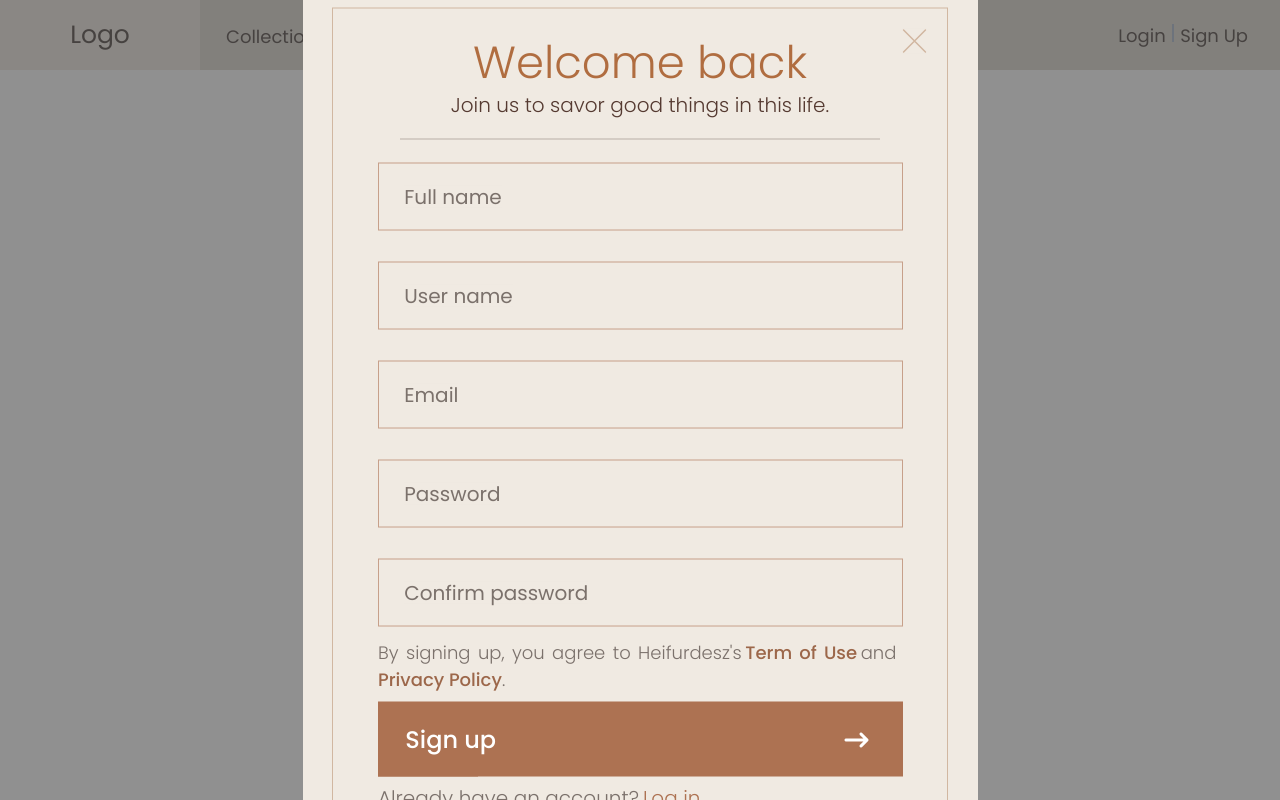
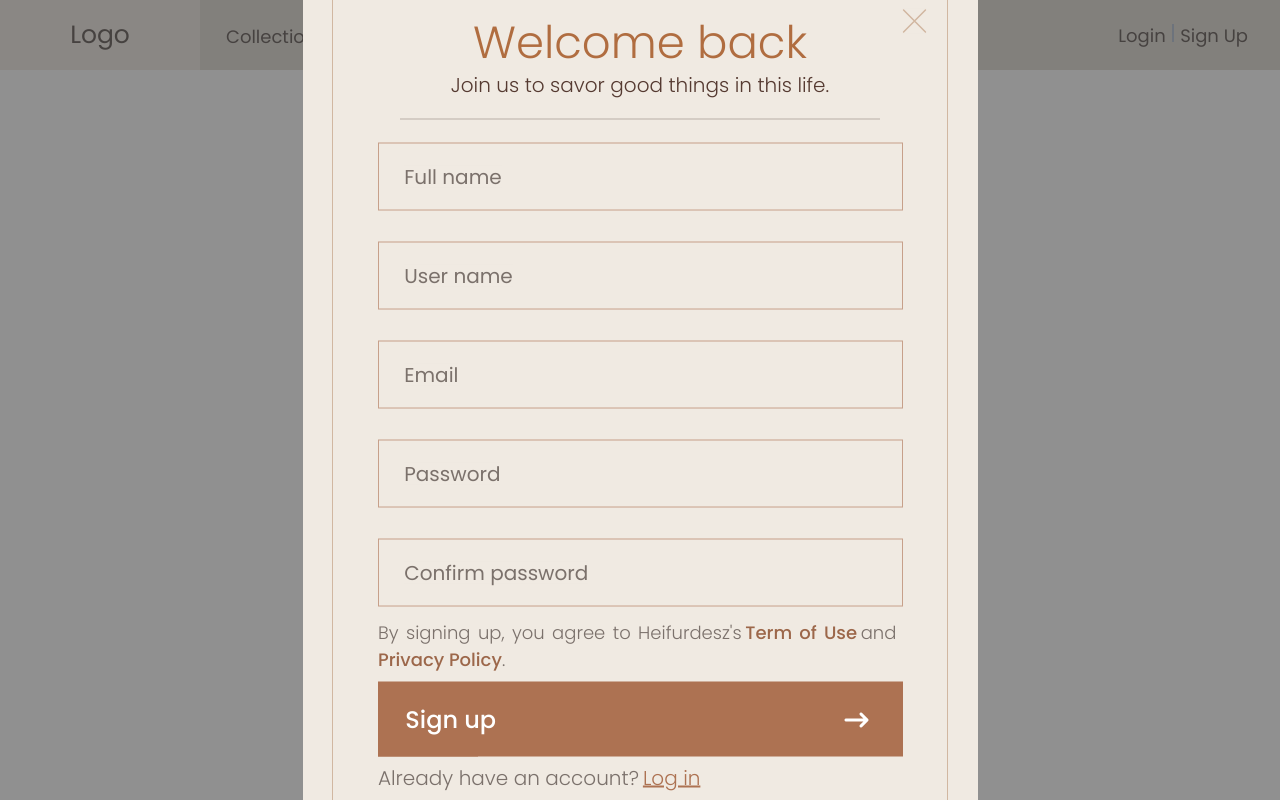
Before and after one commit to huylucwork/furniture-showroom, a React (Create React App) app in the folder client/: page /home in a window 1280 px wide. Both pictures are taken after a click on the button "Sign Up". Built offline with nearby package versions, Linux system fonts and the light colour scheme; a web font is replaced by a local one.

Commit message:
center modal

```diff
--- a/client/src/styles/signup.css
+++ b/client/src/styles/signup.css
@@ -19,7 +19,7 @@
 }
 
 .sign-up_wrapper {
-    transform: translateY(calc(0px - (100vh - 88em) / 4));
+    /* transform: translateY(calc(0px - (100vh - 88em) / 4)); */
     position: relative;
     width: 67.5em;
     height: 88em;
```
